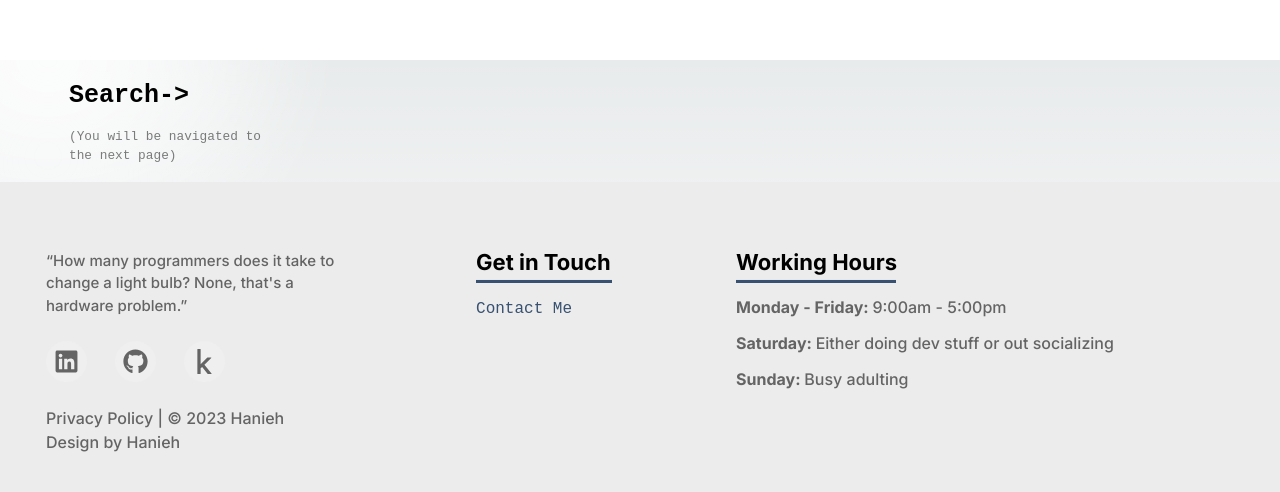
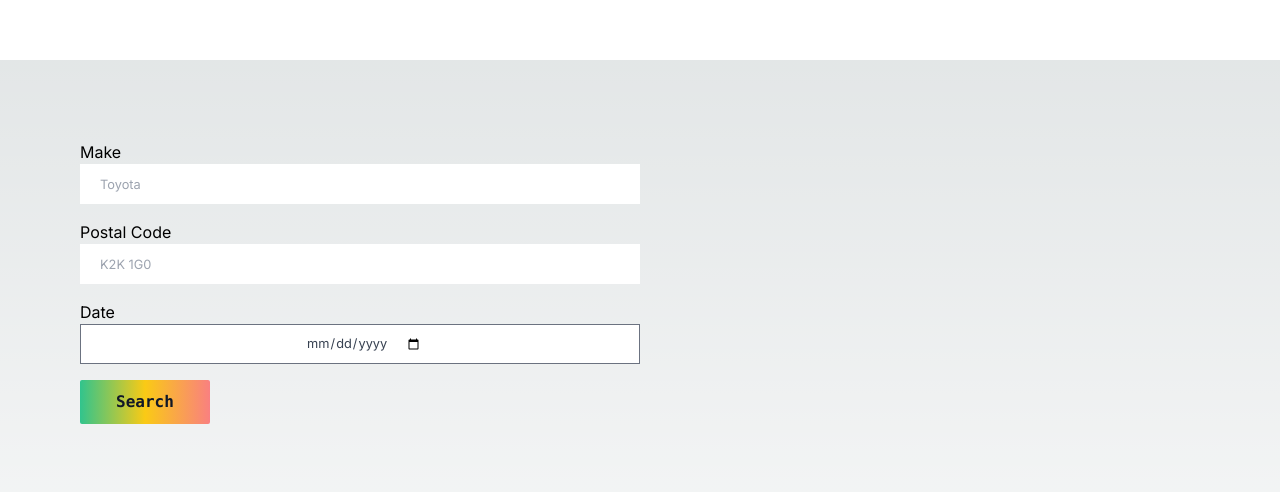
Before and after one commit to thegoodscientist/used-car-prices, a Next.js app: page / in a window 1280 px wide. Shown: the part 308-800 px from the top of the page. Built offline with nearby package versions, Linux system fonts and the light colour scheme.

Commit message:
Form added to main page

```diff
--- a/app/page.tsx
+++ b/app/page.tsx
@@ -3,6 +3,7 @@ import Footer from "@/components/footer/footer";
 import Head from "next/head";
 import globalMeta from "@/globalmeta";
 import CarouselComponent from "@/components/(index)/_Carousel";
+import CarQueryForm from "@/components/(index)/_Form";
 
 export default function Home() {
   const imagesInSlider = [
@@ -23,30 +24,7 @@ export default function Home() {
         <meta property="og:url" content={globalMeta.siteUrl} />
       </Head>
       <CarouselComponent data={imagesInSlider} />
-      <section className="container">
-        <div className="z-10 max-w-5xl w-full items-center justify-between font-mono text-sm lg:flex"></div>
-
-        <div className="relative flex place-items-center before:absolute before:h-[300px] before:w-[480px] before:-translate-x-1/2 before:rounded-full before:bg-gradient-radial before:from-white before:to-transparent before:blur-2xl before:content-[''] after:absolute after:-z-20 after:h-[180px] after:w-[240px] after:translate-x-1/3 after:bg-gradient-conic after:from-sky-200 after:via-blue-200 after:blur-2xl after:content-[''] before:dark:bg-gradient-to-br before:dark:from-transparent before:dark:to-blue-700 before:dark:opacity-10 after:dark:from-sky-900 after:dark:via-[#0141ff] after:dark:opacity-40 before:lg:h-[360px] z-[-1]"></div>
-
-        <div className="mb-32 grid text-center lg:max-w-5xl lg:w-full lg:mb-0 lg:grid-cols-4 lg:text-left">
-          <a
-            href="https://nextjs.org/docs?utm_source=create-next-app&utm_medium=appdir-template&utm_campaign=create-next-app"
-            className="group rounded-lg border border-transparent px-5 py-4 transition-colors hover:border-gray-300 hover:bg-gray-100 hover:dark:border-neutral-700 hover:dark:bg-neutral-800/30"
-            target="_blank"
-            rel="noopener noreferrer"
-          >
-            <h2 className={`mb-3 text-2xl font-semibold`}>
-              Search
-              <span className="inline-block transition-transform group-hover:translate-x-1 motion-reduce:transform-none">
-                -&gt;
-              </span>
-            </h2>
-            <p className={`m-0 max-w-[30ch] text-sm opacity-50`}>
-              (You will be navigated to the next page)
-            </p>
-          </a>
-        </div>
-      </section>
+      <CarQueryForm />
       <Footer />
       {/* </main> */}
     </>
--- /dev/null
+++ b/components/(index)/_Form.tsx
@@ -0,0 +1,93 @@
+"use client";
+
+import { Button } from "flowbite-react";
+import { Field, Form, Formik } from "formik";
+import { FunctionComponent, useEffect, useState, useRef } from "react";
+
+interface MyFormValues {
+  make: string;
+  model: string;
+  year: string;
+  color: string;
+}
+
+const CarQueryForm: React.FC<{}> = () => {
+  const initialValues: MyFormValues = {
+    make: "",
+    model: "",
+    year: "",
+    color: "",
+  };
+  return (
+    <div className="max-container my-5 md:my-0 p-0 md:p-20">
+      <Formik
+        initialValues={initialValues}
+        // validate={(values) => {
+        //   const errors = {}
+        //   if (!values.email) {
+        //     errors.email = 'Required'
+        //   } else if (
+        //     !/^[A-Z0-9._%+-]+@[A-Z0-9.-]+\.[A-Z]{2,}$/i.test(values.email)
+        //   ) {
+        //     errors.email = 'Invalid email address'
+        //   }
+        //   return errors
+        // }}
+        onSubmit={(values, actions) => {
+          console.log({ values, actions });
+          alert(JSON.stringify(values, null, 2));
+          actions.setSubmitting(false);
+        }}
+      >
+        {({
+          values,
+          errors,
+          touched,
+          handleChange,
+          handleBlur,
+          handleSubmit,
+          isSubmitting,
+          /* and other goodies */
+        }) => (
+          <Form
+            onSubmit={handleSubmit}
+            className="w-full flex flex-col items-start justify-center"
+          >
+            <label htmlFor="title">Make</label>
+            <Field
+              id="make"
+              name="make"
+              placeholder="Toyota"
+              className="flex align-center justify-center placeholder-gray-400 text-gray-700 text-sm w-full md:w-1/2 xl:w-1/4 h-10 pl-5 mb-4"
+            />
+            {/* {errors.make && touched.make && errors.make} */}
+            <label htmlFor="postalCode">Postal Code</label>
+            <Field
+              id="postalCode"
+              name="postalCode"
+              placeholder="K2K 1G0"
+              className="flex align-center justify-center placeholder-gray-400 text-gray-700 text-sm w-full md:w-1/2 xl:w-1/4 h-10 pl-5 mb-4"
+            />
+            {/* {errors.postalCode && touched.postalCode && errors.postalCode} */}
+            <label htmlFor="date">Date</label>
+            <Field
+              type="date"
+              name="date"
+              id="date"
+              className="flex align-center justify-center placeholder-gray-400 text-gray-700 text-sm w-full md:w-1/2 xl:w-1/4 h-10 pl-5 mb-4"
+            />
+            {/* {errors.date && touched.date && errors.date} */}
+
+            <button
+              type="button"
+              className="font-mono text-gray-900 bg-gradient-to-r from-green-400 via-yellow-300 to-red-400 hover:bg-gradient-to-bl focus:ring-4 focus:outline-none focus:ring-red-100 dark:focus:ring-red-400 font-bold rounded-sm text-lg px-9 py-2.5 text-center"
+            >
+              Search
+            </button>
+          </Form>
+        )}
+      </Formik>
+    </div>
+  );
+};
+export default CarQueryForm;
--- a/package.json
+++ b/package.json
@@ -10,6 +10,7 @@
   },
   "dependencies": {
     "flowbite-react": "^0.7.2",
+    "formik": "^2.4.5",
     "next": "14.0.4",
     "react": "^18",
     "react-dom": "^18",
```
Also changed, not shown: 1 other file (tests, documents, lock files or other folders).
